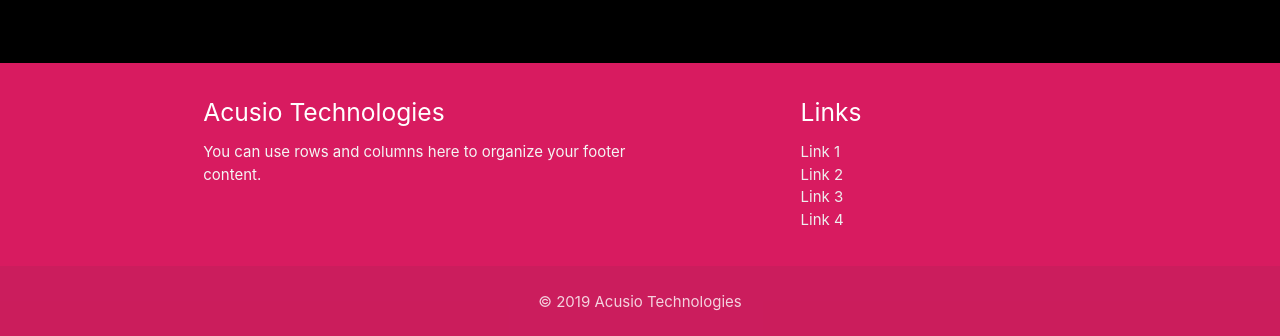
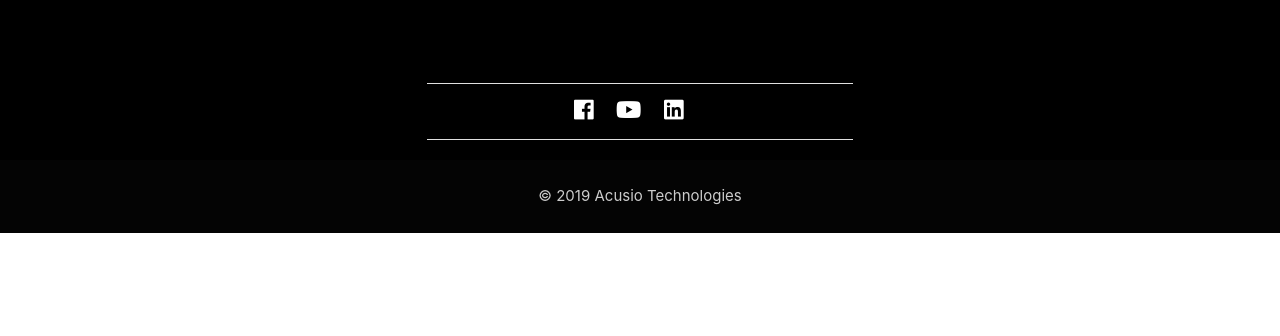
Before and after one commit to AstridFlare/Acusio.io, a React (Create React App) app: page / in a window 1280 px wide. Shown: the part 1224-1560 px from the top of the page. After the commit the page ends 1457 px from the top, so only its background shows below. Built offline with nearby package versions, Linux system fonts and the light colour scheme.

Commit message:
Added Social Links to footer

```diff
--- a/public/index.html
+++ b/public/index.html
@@ -21,6 +21,10 @@
    <!-- Compiled and minified JavaScript -->
    <script src="https://cdnjs.cloudflare.com/ajax/libs/materialize/1.0.0/js/materialize.min.js"></script>
 
+   <link rel="stylesheet" href="https://use.fontawesome.com/releases/v5.7.2/css/all.css" integrity="sha384-fnmOCqbTlWIlj8LyTjo7mOUStjsKC4pOpQbqyi7RrhN7udi9RwhKkMHpvLbHG9Sr" crossorigin="anonymous">
+
+
+
 
 
 
--- a/src/App.css
+++ b/src/App.css
@@ -27,3 +27,8 @@ main {
 .team-section {
 	padding: 2em !important;
 }
+
+.space {
+	margin-right: 1em;
+	font-size: 1.5em;
+}
--- a/src/Home/Footer.js
+++ b/src/Home/Footer.js
@@ -4,39 +4,18 @@ export default class componentName extends Component {
 	render() {
 		return (
 			<div>
-				<footer className="page-footer pink darken-1">
+				<footer className="page-footer black darken-1">
 					<div className="container">
 						<div className="row">
-							<div className="col l6 s12">
-								<h5 className="white-text">Acusio Technologies</h5>
-								<p className="grey-text text-lighten-4">
-									You can use rows and columns here to organize your footer content.
-								</p>
-							</div>
-							<div className="col l4 offset-l2 s12">
-								<h5 className="white-text">Links</h5>
-								<ul>
-									<li>
-										<a className="grey-text text-lighten-3" href="#!">
-											Link 1
-										</a>
-									</li>
-									<li>
-										<a className="grey-text text-lighten-3" href="#!">
-											Link 2
-										</a>
-									</li>
-									<li>
-										<a className="grey-text text-lighten-3" href="#!">
-											Link 3
-										</a>
-									</li>
-									<li>
-										<a className="grey-text text-lighten-3" href="#!">
-											Link 4
-										</a>
-									</li>
-								</ul>
+							<div className="col l6 offset-l3 s12">
+								<div className="divider" />
+								<div className="section center">
+									<i className="fab fa-facebook space" />
+									<i className="fab fa-youtube space" />
+
+									<i className="fab fa-linkedin space" />
+								</div>
+								<div className="divider" />
 							</div>
 						</div>
 					</div>
@@ -51,6 +30,9 @@ export default class componentName extends Component {
 	}
 }
 
-// <a className="grey-text text-lighten-4 right" href="#!">
-// 								More Links
-// 							</a>
+// <div className="col l6 s12">
+// 								<h5 className="white-text">Acusio Technologies</h5>
+// 								<p className="grey-text text-lighten-4">
+// 									You can use rows and columns here to organize your footer content.
+// 								</p>
+// 							</div>
--- a/src/components/Navigation/Navbar.js
+++ b/src/components/Navigation/Navbar.js
@@ -6,7 +6,7 @@ import 'materialize-css/dist/css/materialize.min.css';
 export default class Navbar extends Component {
 	componentDidMount() {
 		var elem = document.querySelector('.sidenav');
-		var instance = M.Sidenav.init(elem, {
+		M.Sidenav.init(elem, {
 			edge: 'left',
 			inDuration: 250
 		});
```
